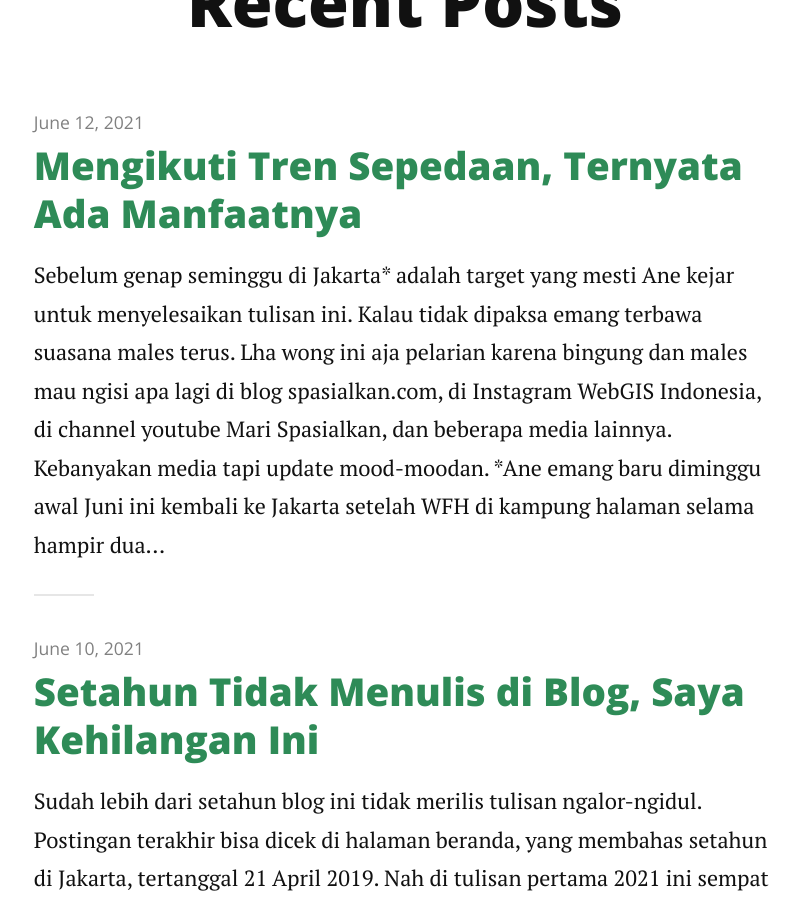
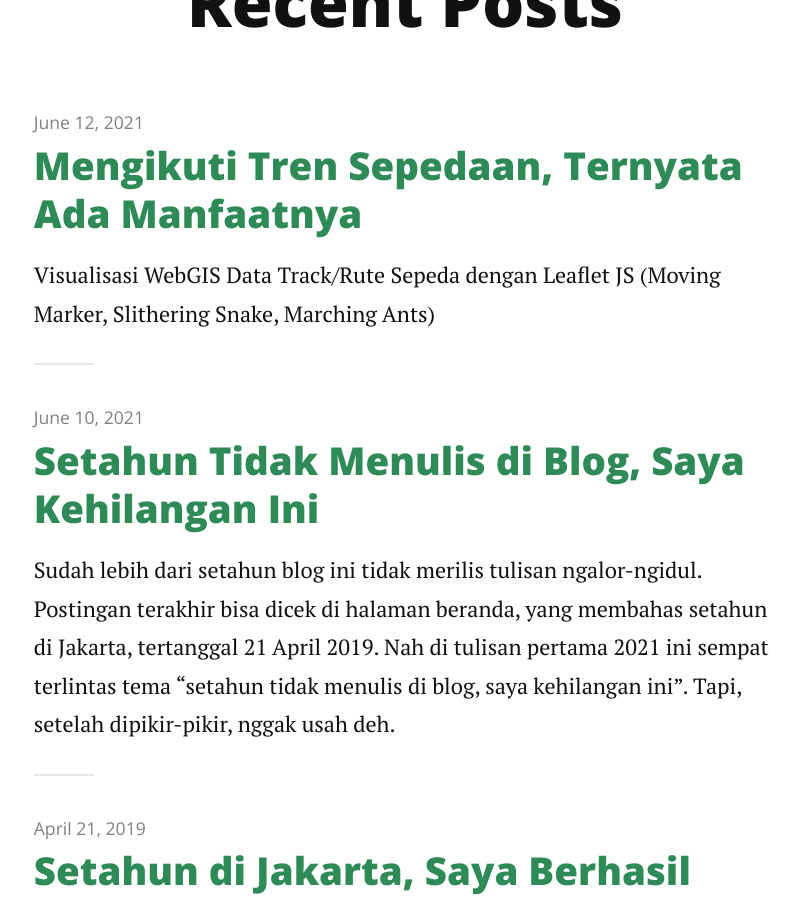
Before and after one commit to rifkifau/rifkifau.github.io, a Jekyll site: the page built from index.html, in a window 1280 px wide and 900 px high, scrolled down 395 px. Shown: the whole window, without its empty margins (235-1035 px from the left). Built offline with Jekyll 4.4.1, drawn with Linux system fonts in a browser that asks for light colours; nearby versions of some CDN libraries; the list of posts is cut into pages by our own code; comment, search, counter and statistics services are not loaded.

Commit message:
Update 2021-06-12-mengikuti-tren-sepedaan-ternyata-ada-manfaatnya.markdown

```diff
--- a/_posts/2021-06-12-mengikuti-tren-sepedaan-ternyata-ada-manfaatnya.markdown
+++ b/_posts/2021-06-12-mengikuti-tren-sepedaan-ternyata-ada-manfaatnya.markdown
@@ -3,6 +3,8 @@ layout: post
 title:  "Mengikuti Tren Sepedaan, Ternyata Ada Manfaatnya"
 date:   2021-06-12
 tags:   [ Tren, Sepeda, Manfaat, Visualisasi, Data, Track ]
+description: "Visualisasi WebGIS Data Track/Rute Sepeda dengan Leaflet JS (Moving Marker, Slithering Snake, Marching Ants)"
+keywords: Tren, Sepeda, Manfaat, Kerja, Visualisasi, Data, Track, Rute, Sepedaan, WebGIS, Leaflet, LeafletJS
 ---
 <p class="intro"><span class="dropcap">S</span>ebelum genap seminggu di Jakarta* adalah target yang mesti Ane kejar untuk menyelesaikan tulisan ini. Kalau tidak dipaksa emang terbawa suasana males terus. Lha wong ini aja pelarian karena bingung dan males mau ngisi apa lagi di blog <a href="https://spasialkan.com" title="spasialkan.com" target="_blank">spasialkan.com</a>, di <a href="https://www.instagram.com/webgisindonesia" title="Instagram WebGIS Indonesia" target="_blank">Instagram WebGIS Indonesia</a>, di <a href="https://www.youtube.com/marispasialkan" title="channel youtube Mari Spasialkan" target="_blank">channel youtube Mari Spasialkan</a>, dan beberapa media lainnya. Kebanyakan media tapi <em>update</em> <em>mood-mood</em>an.
 </p>
```
